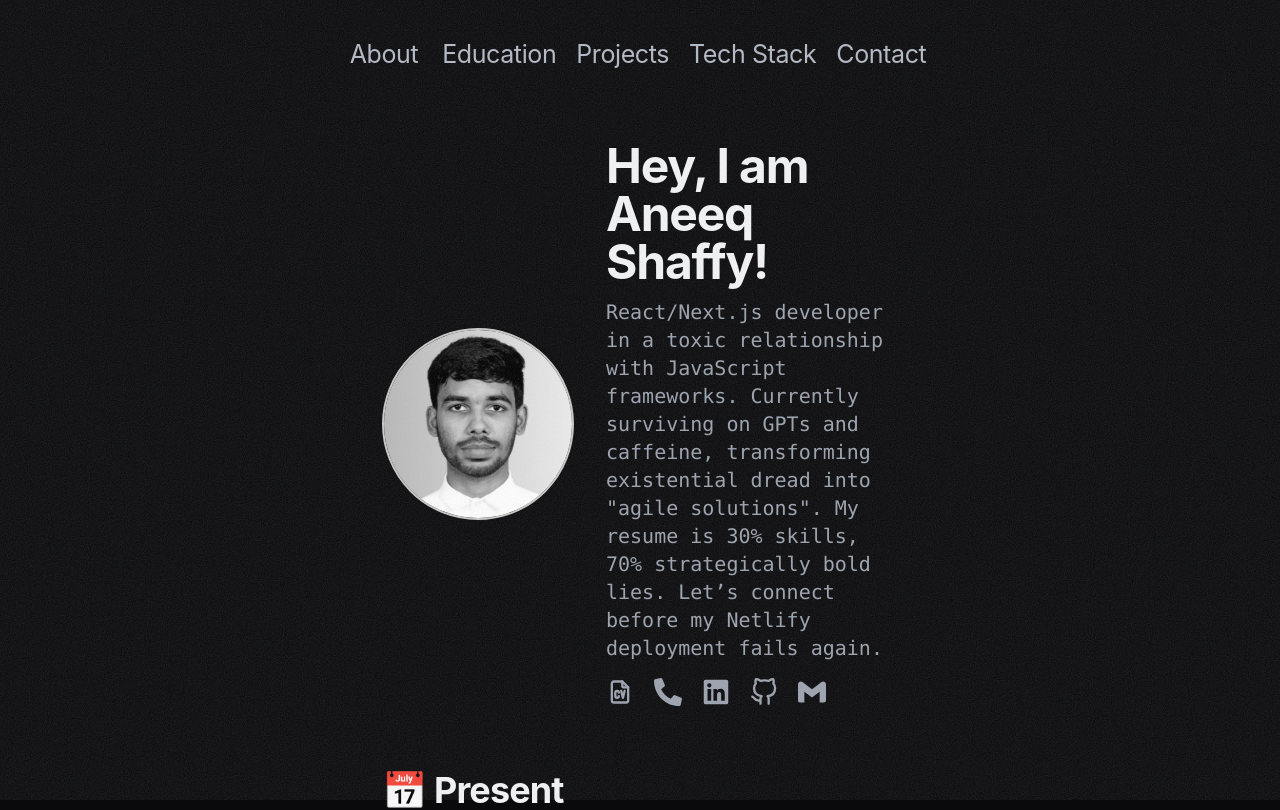
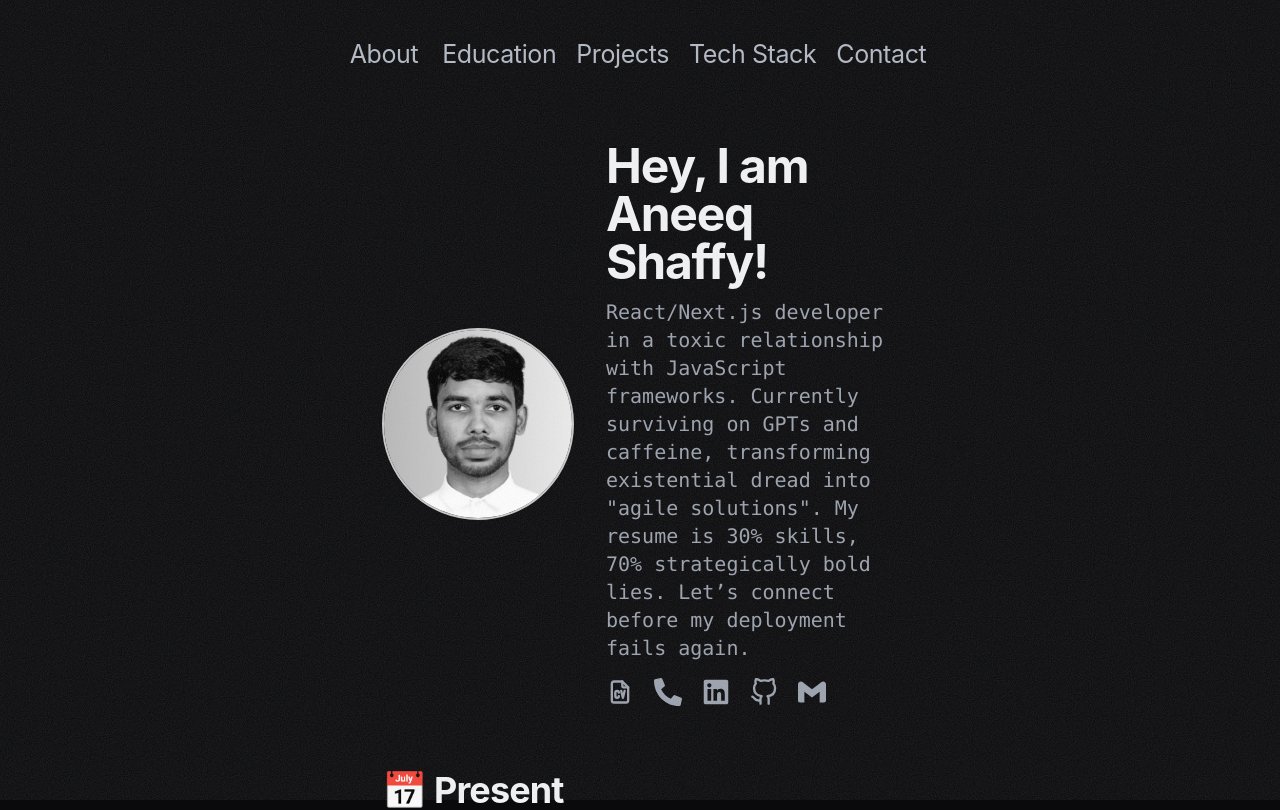
Before and after one commit to aneeq-shaffy/Portfolio, a Next.js app: page / in a window 1280 px wide. Shown: the top 810 px of the page. Built offline with nearby package versions, Linux system fonts and the light colour scheme.

Commit message:
Update About component text for clarity and humor

```diff
--- a/src/components/About.jsx
+++ b/src/components/About.jsx
@@ -28,7 +28,7 @@ const About = () => {
         </h1>
 
         <p className="mb-4 text-gray-400 text-sm sm:text-base md:text-lg lg:text-xl font-mono leading-relaxed max-w-[90%] sm:max-w-[600px] md:max-w-[650px] lg:max-w-[700px] mx-auto md:mx-0">
-          React/Next.js developer in a toxic relationship with JavaScript frameworks. Currently surviving on GPTs and caffeine, transforming existential dread into "agile solutions". My resume is 30% skills, 70% strategically bold lies. Let’s connect before my Netlify deployment fails again.
+          React/Next.js developer in a toxic relationship with JavaScript frameworks. Currently surviving on GPTs and caffeine, transforming existential dread into "agile solutions". My resume is 30% skills, 70% strategically bold lies. Let’s connect before my deployment fails again.
         </p>
 
         {/* Icons - Centered on mobile, left on desktop */}
```
